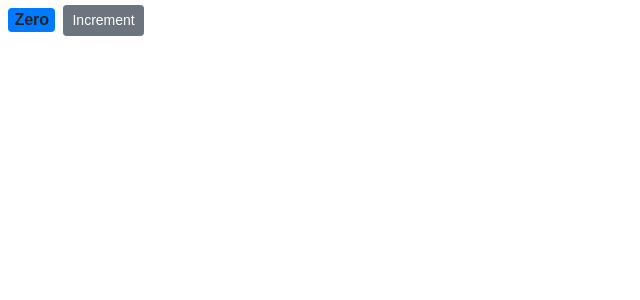
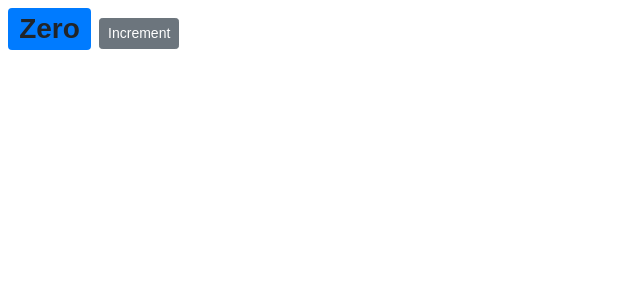
Before and after one commit to Tschram93/would-ya-look-at-that, a React (Create React App) app: page / in a window 1280 px wide. Shown: the top 300 px of the page, without its empty margins (0-640 px from the left). Built offline with nearby package versions, Linux system fonts and the light colour scheme.

Commit message:
another approach to styles with .jsx

```diff
--- a/src/component/counter.jsx
+++ b/src/component/counter.jsx
@@ -5,15 +5,10 @@ class Counter extends React.Component {
         count: 0,
     };
 
-    styles = {
-        fontSize: '16px',
-        fontWeight: 'bold',
-    };
-
 	render() {
 		return (
 			<React.Fragment>
-				<span style={this.styles} className='badge bg-primary m-2'>{this.formatCount()}</span>
+				<span style={{fontSize:'1.75rem'}} className='badge bg-primary m-2'>{this.formatCount()}</span>
 				<button className="btn btn-secondary btn-sm"> Increment </button>
 			</React.Fragment>
 		);
```
